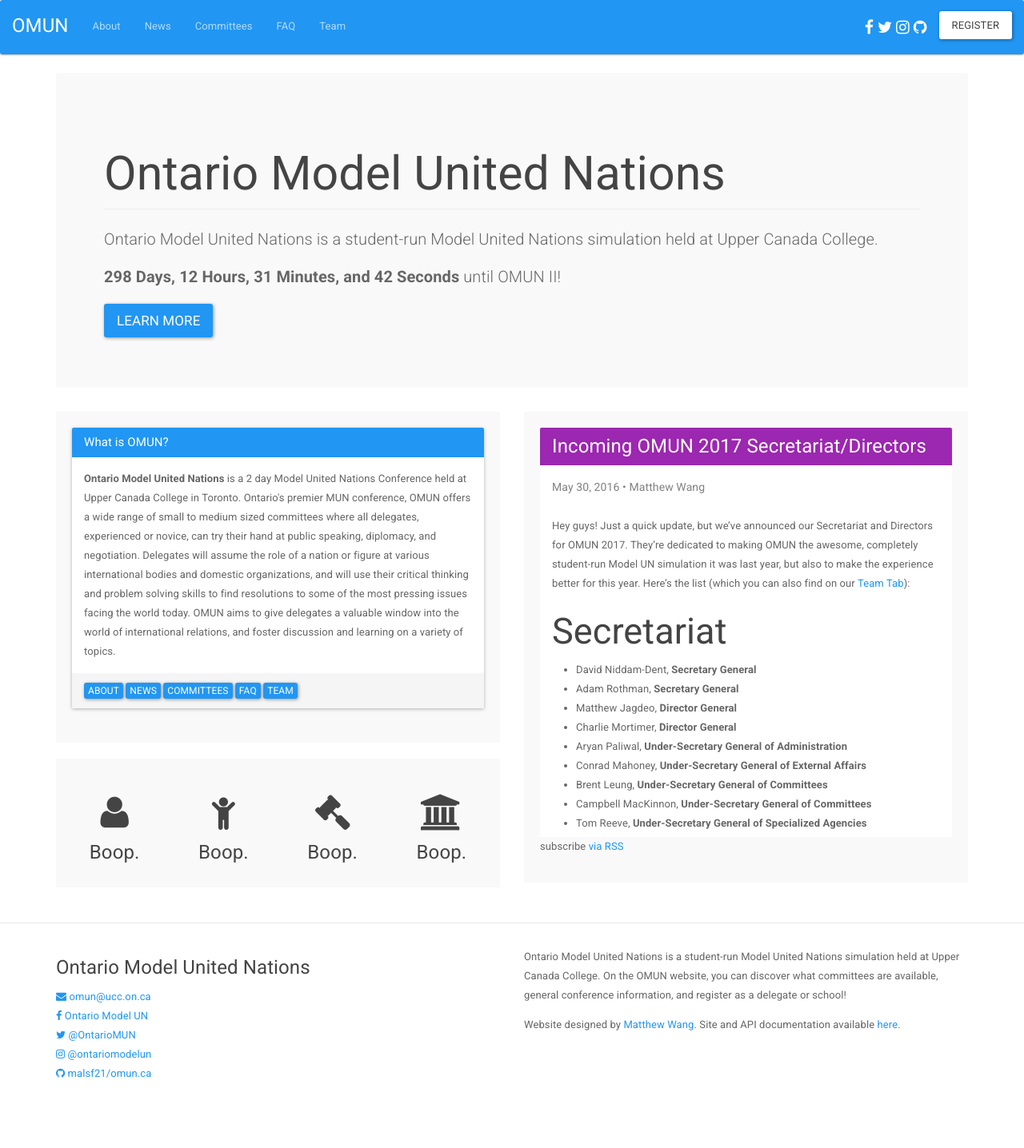
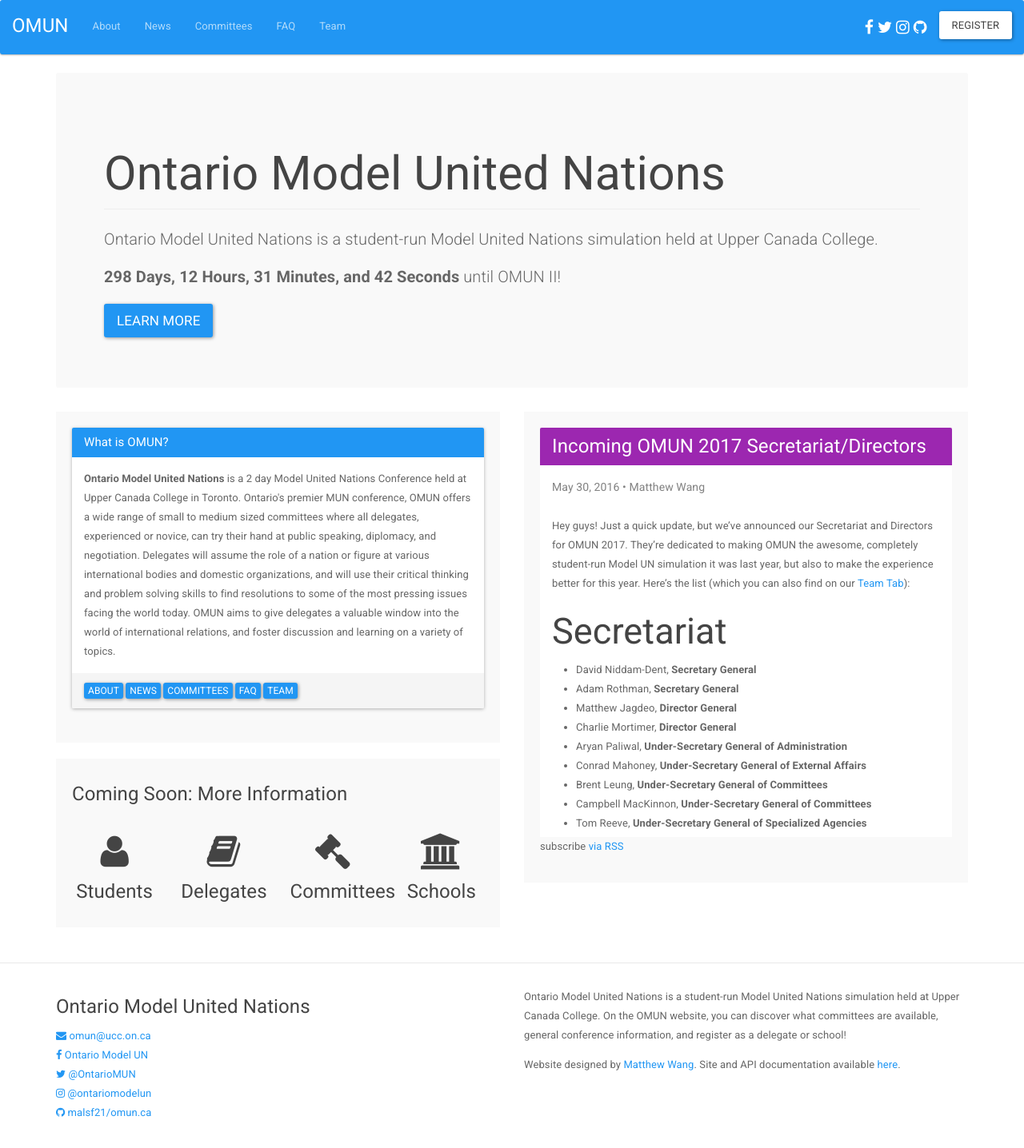
Before and after one commit to malsf21/omun.ca, a Jekyll site: the page built from index.html, in a window 1280 px wide. Shown: the top 1436 px of the page at 80% size. Built offline with Jekyll 4.4.1, drawn with Linux system fonts in a browser that asks for light colours.

Commit message:
fills out four logos

```diff
--- a/index.html
+++ b/index.html
@@ -38,22 +38,23 @@ layout: default
         </div>
       </div>
       <div class="well">
+        <h4>Coming Soon: More Information</h4>
         <div class="row" style="text-align:center;">
           <div class="col-sm-3">
             <h2><span class="fa fa-user"></span></h2>
-            <h4>Boop.</h4>
+            <h4>Students</h4>
           </div>
           <div class="col-sm-3">
-            <h2><span class="fa fa-child"></span></h2>
-            <h4>Boop.</h4>
+            <h2><span class="fa fa-book"></span></h2>
+            <h4>Delegates</h4>
           </div>
           <div class="col-sm-3">
             <h2><span class="fa fa-gavel"></span></h2>
-            <h4>Boop.</h4>
+            <h4>Committees</h4>
           </div>
           <div class="col-sm-3">
             <h2><span class="fa fa-institution"></span></h2>
-            <h4>Boop.</h4>
+            <h4>Schools</h4>
           </div>
         </div>
       </div>
```
